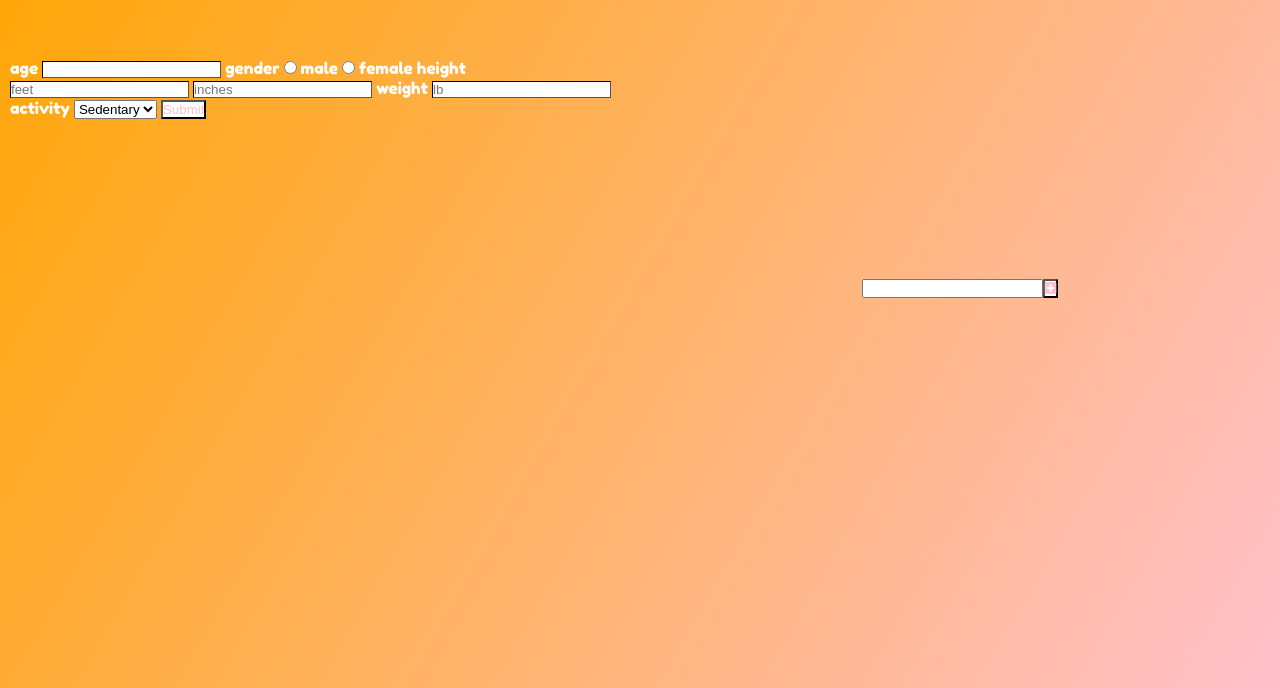
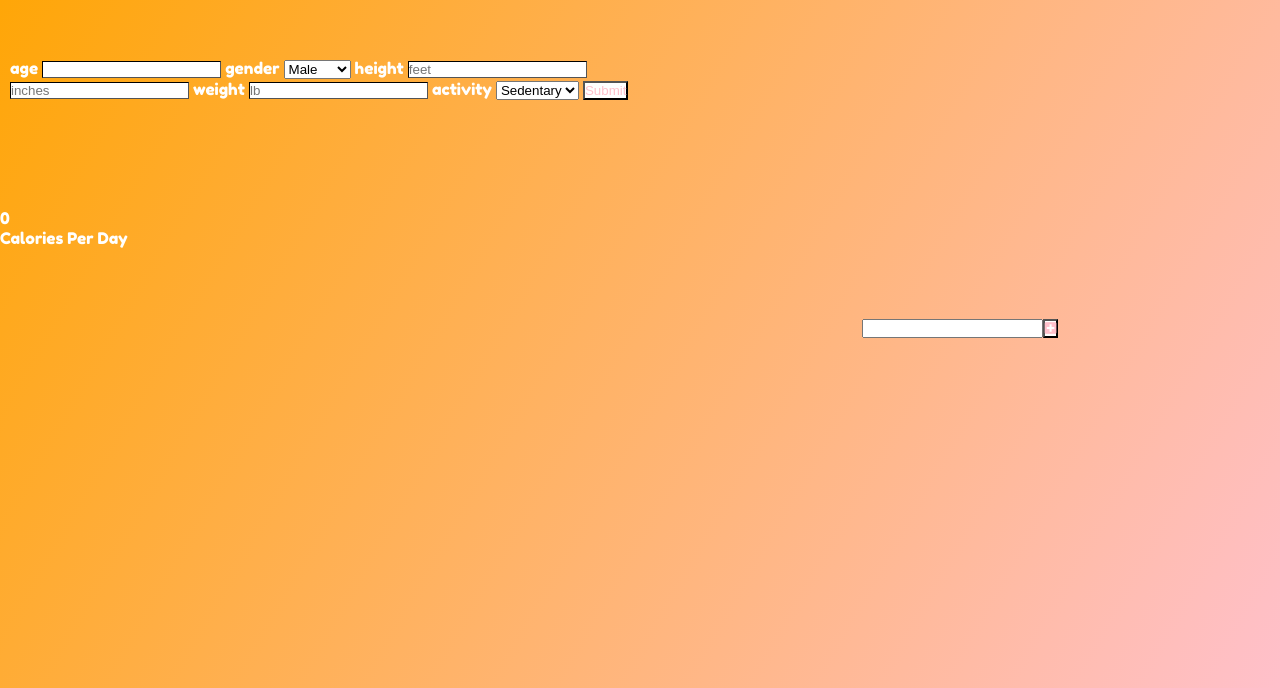
Before and after one commit to michaelkim01/visualJS, a website built with webpack: page index.html in a window 1280 px wide. Shown: the part 112-800 px from the top of the page. Built offline with Linux system fonts and the light colour scheme.

Commit message:
improved calorie calculator

```diff
--- a/index.html
+++ b/index.html
@@ -20,8 +20,10 @@
                 <input type="number" class="age">
 
                 <label>gender</label>
-                <input type="radio" name="gender" value="male"> male
-                <input type="radio" name="gender" value="female"> female
+                <select class="gender">
+                    <option value="male">Male</option>
+                    <option value="female">Female</option>
+                </select>
 
                 <label>height</label>
                 <input type="number" class="height-feet" placeholder="feet">
@@ -38,6 +40,8 @@
                 </select>
                 <button class="calorie-button" type="submit">Submit</button>
             </form>
+            <div class="cpd-display">0</div>
+            Calories Per Day
         </div>
         <div class="meal-plan">
             <form>
```
Also changed, not shown: dist/main.js.
